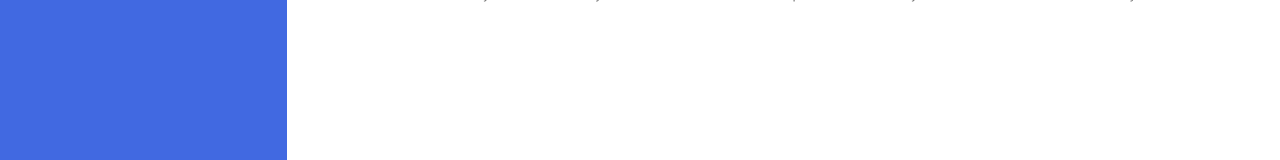
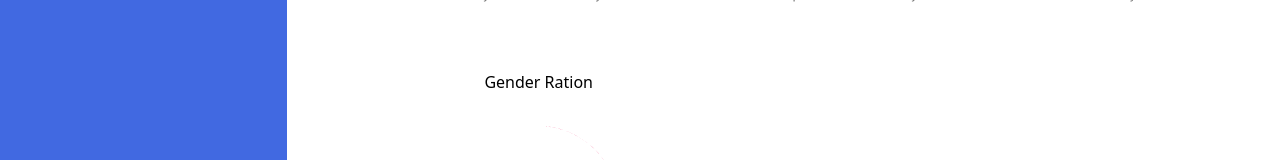
Before and after one commit to bittuankit/Hotel-Management-System, a React (Vite) app in the folder client/: page /dashboard in a window 1280 px wide. Shown: the part 638-798 px from the top of the page. Built offline with nearby package versions, Linux system fonts and the light colour scheme.

Commit message:
Gender ratio section implemented in dashboard.

```diff
--- a/client/src/components/chart.jsx
+++ b/client/src/components/chart.jsx
@@ -7,8 +7,9 @@ import {
   Title,
   Tooltip,
   Legend,
+  ArcElement,
 } from "chart.js";
-import { Bar } from "react-chartjs-2";
+import { Bar, Doughnut } from "react-chartjs-2";
 import { useSelector } from "react-redux";
 
 ChartJS.register(
@@ -17,15 +18,23 @@ ChartJS.register(
   BarElement,
   Title,
   Tooltip,
-  Legend
+  Legend,
+  ArcElement
 );
-
-const labels = ["January", "February", "March", "April", "May", "June", "July"];
-const transition_data = [12, 36, 12, 58, 10, 5, 11];
-const revenue_data = [6, 19, 7, 28, 9, 2, 7];
 
 export const BarChart = () => {
   const { toggleTheme } = useSelector((state) => state.service);
+  const labels = [
+    "January",
+    "February",
+    "March",
+    "April",
+    "May",
+    "June",
+    "July",
+  ];
+  const transition_data = [12, 36, 12, 58, 10, 5, 11];
+  const revenue_data = [6, 19, 7, 28, 9, 2, 7];
   const options = {
     responsive: true,
     plugins: {
@@ -76,3 +85,30 @@ export const BarChart = () => {
 
   return <Bar options={options} data={data} />;
 };
+
+export const DoughnutChart = ({ labels, data, backgroundColor, cutout }) => {
+  const doughnutOptions = {
+    responsive: true,
+    plugins: {
+      legend: {
+        display: true,
+        position: "bottom",
+        labels: {
+          padding: 40,
+        },
+      },
+    },
+    cutout,
+  };
+  const doughnutData = {
+    labels,
+    datasets: [
+      {
+        data,
+        backgroundColor,
+        borderWidth: 0,
+      },
+    ],
+  };
+  return <Doughnut options={doughnutOptions} data={doughnutData} />;
+};
--- a/client/src/pages/dashboard.jsx
+++ b/client/src/pages/dashboard.jsx
@@ -5,7 +5,8 @@ import { BsSearch } from "react-icons/bs";
 import { FaRegBell } from "react-icons/fa6";
 import { useSelector } from "react-redux";
 import { HiTrendingDown, HiTrendingUp } from "react-icons/hi";
-import { BarChart } from "../components/chart";
+import { BarChart, DoughnutChart } from "../components/chart";
+import { BiMaleFemale } from "react-icons/bi";
 
 const Dashboard = () => {
   const { toggleTheme } = useSelector((state) => state.service);
@@ -23,7 +24,14 @@ const Dashboard = () => {
         <aside>
           <Sidebar />
         </aside>
-        <main style={{ overflowY: "auto", width: "80%" }}>
+        <main
+          style={{
+            width: "80%",
+            maxHeight: "100vh",
+            overflowY: "auto",
+            scrollbarWidth: "none",
+          }}
+        >
           <Stack
             flexDirection={"row"}
             alignItems={"center"}
@@ -420,6 +428,51 @@ const Dashboard = () => {
               <BarChart />
             </div>
           </Stack>
+          <Stack
+            className="gender-chart"
+            width={"80%"}
+            m={"1rem auto"}
+            flexDirection={"row"}
+            gap={"2rem"}
+            p={"0 2rem 2rem 0"}
+          >
+            <div
+              className="chart"
+              style={{
+                maxWidth: "40%",
+                padding: "1rem",
+                position: "relative",
+              }}
+            >
+              <h2
+                style={{
+                  textAlign: "center",
+                  margin: "2rem 0",
+                }}
+              >
+                Gender Ration
+              </h2>
+              <DoughnutChart
+                labels={["Male", "Female"]}
+                data={[23, 11]}
+                backgroundColor={["hsl(340,82%,56%)", "rgba(53,162,235,0.8)"]}
+                cutout={90}
+              />
+              <p
+                style={{
+                  position: "absolute",
+                  top: "53%",
+                  left: "50%",
+                  transform: "translate(-50%,-50%",
+                  fontSize: "2.5rem",
+                  color: "#000b",
+                }}
+              >
+                <BiMaleFemale />
+              </p>
+            </div>
+            <div className="table"></div>
+          </Stack>
         </main>
       </Stack>
     </div>
```
